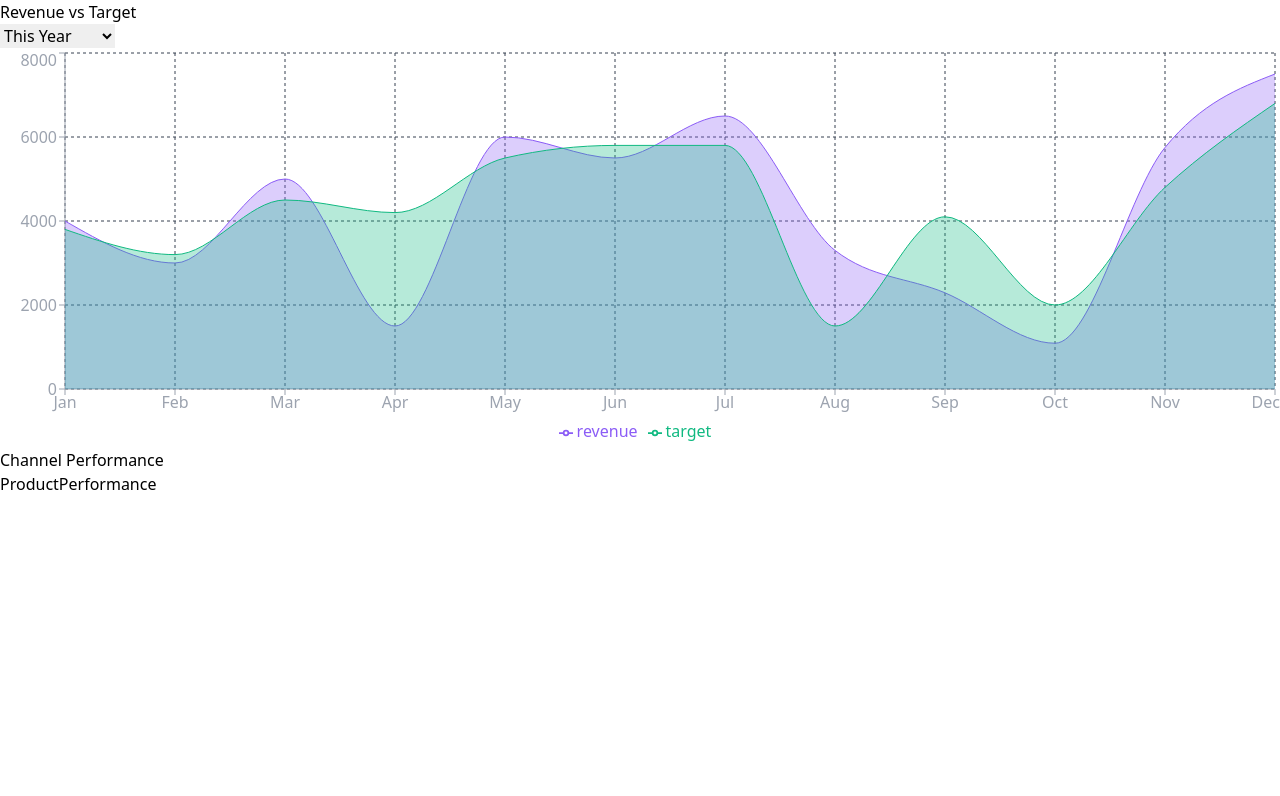
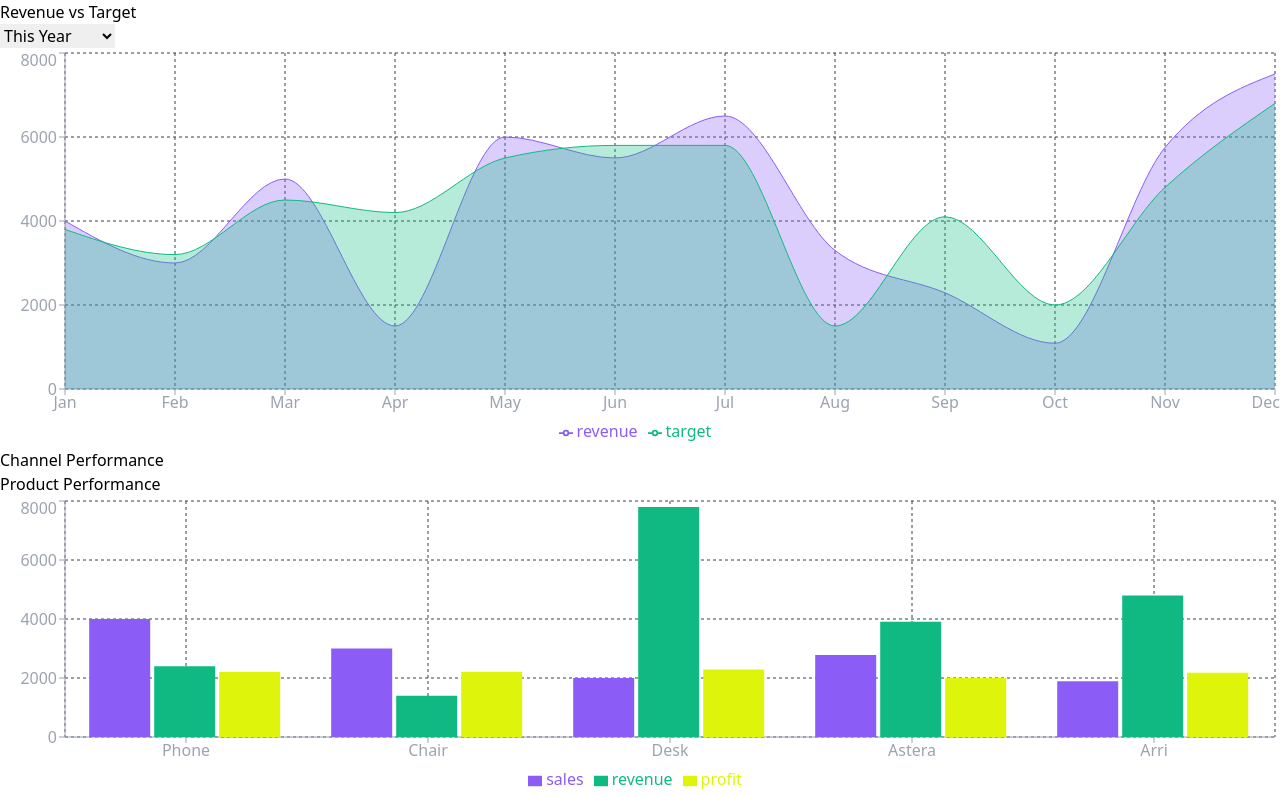
Before and after one commit to MirosBL45/dashboard, a React (Vite) app: page /analytics in a window 1280 px wide. Shown: the part 826-1622 px from the top of the page. Before the commit the page ends 1322 px from the top, so only its background shows below. Built offline with nearby package versions, Linux system fonts and the light colour scheme.

Commit message:
product performance done

```diff
--- a/src/components/analytics/ProductPerformance.jsx
+++ b/src/components/analytics/ProductPerformance.jsx
@@ -1,3 +1,54 @@
+import {
+  Bar,
+  BarChart,
+  CartesianGrid,
+  Legend,
+  ResponsiveContainer,
+  Tooltip,
+  XAxis,
+  YAxis,
+} from 'recharts';
+import { motion } from 'framer-motion';
+import {
+  PRODUCT_PERFORMANCE_DATA,
+  PRODUCT_PERFORMANCE_COLOR,
+} from '../../data/ChartsData';
+
 export default function ProductPerformance() {
-  return <div>ProductPerformance</div>;
+  return (
+    <motion.div
+      className="bg-gray-800 bg-opacity-50 backdrop-filter backdrop-blur-lg shadow-lg rounded-xl p-6 border border-gray-700"
+      initial={{ opacity: 0, y: 20 }}
+      animate={{ opacity: 1, y: 0 }}
+      transition={{ delay: 0.4 }}
+    >
+      <h2 className="text-xl font-semibold text-gray-100 mb-4">
+        Product Performance
+      </h2>
+      <div style={{ width: '100%', height: 300 }}>
+        <ResponsiveContainer>
+          <BarChart data={PRODUCT_PERFORMANCE_DATA}>
+            <CartesianGrid strokeDasharray="3 3" stroke="#374151" />
+            <XAxis dataKey="name" stroke="#9CA3AF" />
+            <YAxis stroke="#9CA3AF" />
+            <Tooltip
+              contentStyle={{
+                backgroundColor: 'rgba(31, 41, 55, 0.8)',
+                borderColor: '#4B5563',
+              }}
+              itemStyle={{ color: '#E5E7EB' }}
+            />
+            <Legend />
+            {PRODUCT_PERFORMANCE_COLOR.map((product) => (
+              <Bar
+                key={product.id}
+                dataKey={product.name}
+                fill={product.color}
+              />
+            ))}
+          </BarChart>
+        </ResponsiveContainer>
+      </div>
+    </motion.div>
+  );
 }
--- a/src/data/ChartsData.jsx
+++ b/src/data/ChartsData.jsx
@@ -401,3 +401,17 @@
   { name: 'Referral', value: 1890, color: '#e0fe00' },
   { name: 'Email', value: 2390, color: '#ff8042' },
 ];
+
+export const PRODUCT_PERFORMANCE_DATA = [
+  { name: 'Phone', sales: 4000, revenue: 2400, profit: 2200 },
+  { name: 'Chair', sales: 3000, revenue: 1398, profit: 2210 },
+  { name: 'Desk', sales: 2000, revenue: 7800, profit: 2290 },
+  { name: 'Astera', sales: 2780, revenue: 3908, profit: 2000 },
+  { name: 'Arri', sales: 1890, revenue: 4800, profit: 2181 },
+];
+
+export const PRODUCT_PERFORMANCE_COLOR = [
+  { id: 1, name: 'sales', color: '#8B5CF6' },
+  { id: 2, name: 'revenue', color: '#10B981' },
+  { id: 3, name: 'profit', color: '#def50b' },
+];
```
